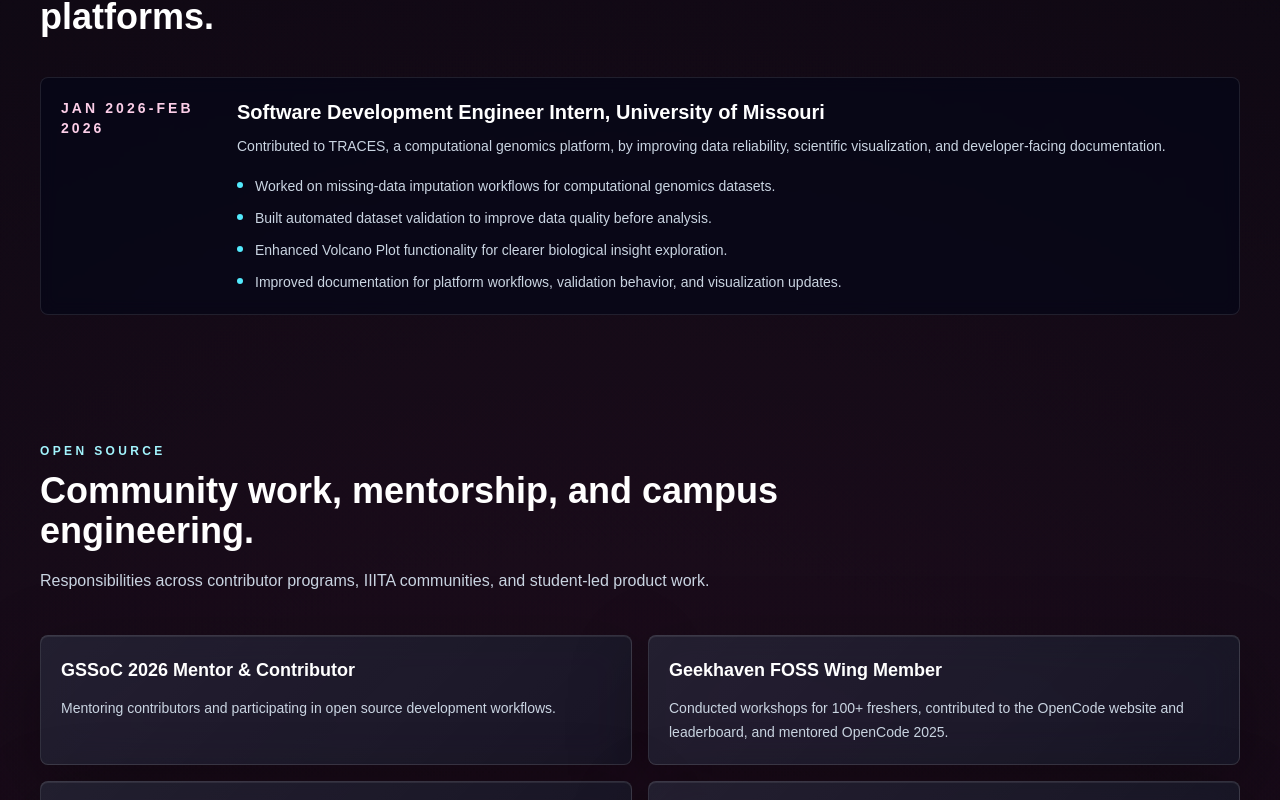
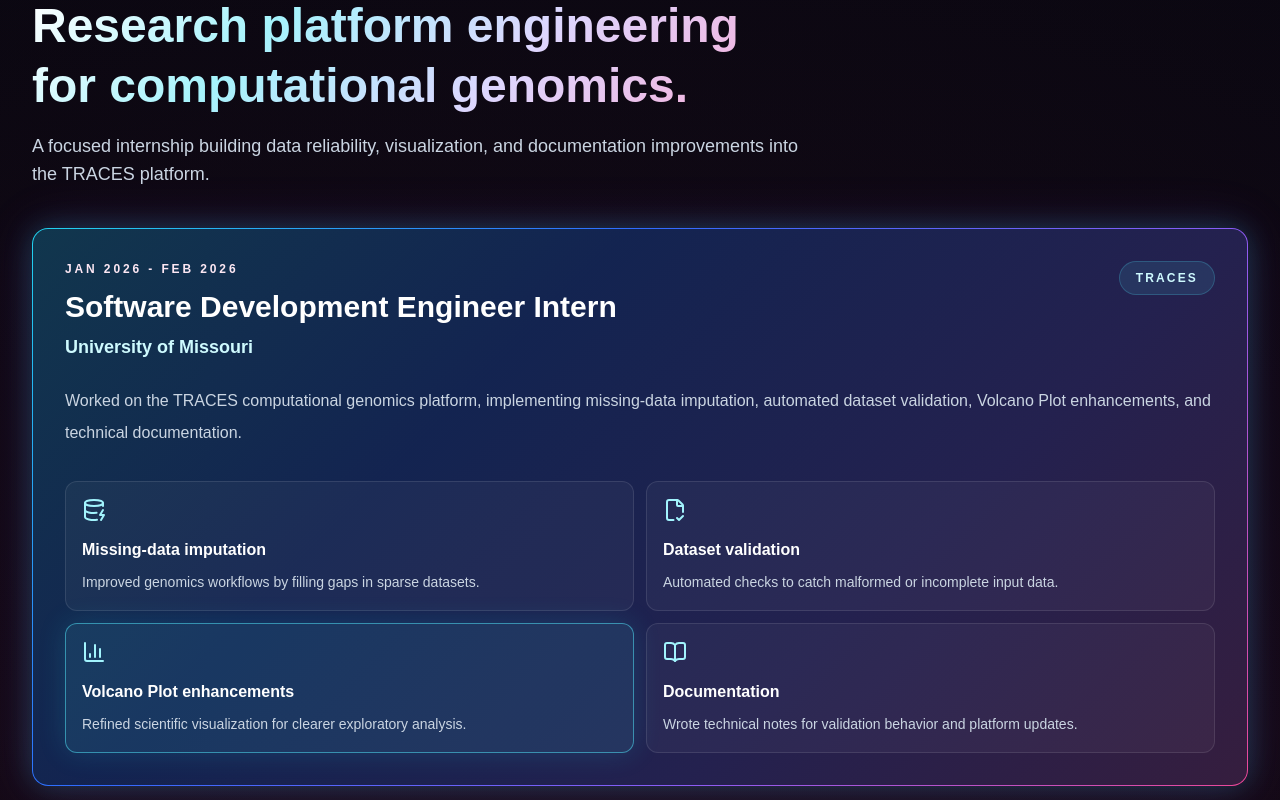
Before and after one commit to Suvanwita/Portfolio, a Next.js app in the folder Portfolio/: page / in a window 1280 px wide. Shown: the part 5460-6260 px from the top of the page. Built offline with nearby package versions, Linux system fonts and the light colour scheme.

Commit message:
experience section

```diff
--- a/Portfolio/app/page.tsx
+++ b/Portfolio/app/page.tsx
@@ -5,7 +5,7 @@
 import { CodingProfilesSection } from "@/components/sections/coding-profiles-section";
 import { ContactSection } from "@/components/sections/contact-section";
 import { EducationTimeline } from "@/components/sections/EducationTimeline";
-import { ExperienceSection } from "@/components/sections/experience-section";
+import { ExperienceSection } from "@/components/sections/ExperienceSection";
 import { Footer } from "@/components/sections/footer";
 import { HeroSection } from "@/components/sections/HeroSection";
 import { OpenSourceSection } from "@/components/sections/open-source-section";
--- /dev/null
+++ b/Portfolio/components/sections/ExperienceSection.tsx
@@ -0,0 +1,118 @@
+"use client";
+
+import { motion } from "framer-motion";
+import { BarChart3, BookOpen, DatabaseZap, FileCheck2 } from "lucide-react";
+import { useState } from "react";
+import { SectionHeading } from "@/components/ui/SectionHeading";
+import { cn } from "@/lib/utils";
+
+type FocusKey = "imputation" | "validation" | "volcano" | "docs";
+
+const focusCards = [
+  {
+    key: "imputation",
+    title: "Missing-data imputation",
+    description: "Improved genomics workflows by filling gaps in sparse datasets.",
+    icon: DatabaseZap,
+  },
+  {
+    key: "validation",
+    title: "Dataset validation",
+    description: "Automated checks to catch malformed or incomplete input data.",
+    icon: FileCheck2,
+  },
+  {
+    key: "volcano",
+    title: "Volcano Plot enhancements",
+    description: "Refined scientific visualization for clearer exploratory analysis.",
+    icon: BarChart3,
+  },
+  {
+    key: "docs",
+    title: "Documentation",
+    description: "Wrote technical notes for validation behavior and platform updates.",
+    icon: BookOpen,
+  },
+] satisfies Array<{
+  key: FocusKey;
+  title: string;
+  description: string;
+  icon: typeof DatabaseZap;
+}>;
+
+export function ExperienceSection() {
+  const [activeFocus, setActiveFocus] = useState<FocusKey>("volcano");
+
+  return (
+    <section id="experience" className="section-padding container-custom">
+      <motion.div
+        initial={{ opacity: 0, y: 24 }}
+        whileInView={{ opacity: 1, y: 0 }}
+        viewport={{ once: true, margin: "-100px" }}
+        transition={{ duration: 0.65, ease: [0.22, 1, 0.36, 1] }}
+      >
+        <SectionHeading
+          eyebrow="Experience"
+          title="Research platform engineering for computational genomics."
+          description="A focused internship building data reliability, visualization, and documentation improvements into the TRACES platform."
+        />
+      </motion.div>
+
+      <div className="mt-10">
+        <motion.article
+          className="glass-card neon-border rounded-2xl p-6 sm:p-8"
+          initial={{ opacity: 0, x: -24 }}
+          whileInView={{ opacity: 1, x: 0 }}
+          viewport={{ once: true, margin: "-100px" }}
+          transition={{ duration: 0.65, ease: [0.22, 1, 0.36, 1] }}
+        >
+          <div className="flex flex-col gap-4 sm:flex-row sm:items-start sm:justify-between">
+            <div>
+              <p className="text-xs font-bold uppercase tracking-[0.24em] text-pink-100">
+                Jan 2026 - Feb 2026
+              </p>
+              <h3 className="mt-3 text-3xl font-black text-white">Software Development Engineer Intern</h3>
+              <p className="mt-2 text-lg font-bold text-cyan-100">University of Missouri</p>
+            </div>
+            <span className="rounded-full border border-cyan-300/20 bg-cyan-300/10 px-4 py-2 text-xs font-black uppercase tracking-[0.18em] text-cyan-100">
+              TRACES
+            </span>
+          </div>
+
+          <p className="mt-6 text-base leading-8 text-slate-300">
+            Worked on the TRACES computational genomics platform, implementing missing-data
+            imputation, automated dataset validation, Volcano Plot enhancements, and technical
+            documentation.
+          </p>
+
+          <div className="mt-8 grid gap-3 sm:grid-cols-2">
+            {focusCards.map((card, index) => (
+              <motion.button
+                key={card.key}
+                type="button"
+                onMouseEnter={() => setActiveFocus(card.key)}
+                onFocus={() => setActiveFocus(card.key)}
+                onClick={() => setActiveFocus(card.key)}
+                className={cn(
+                  "group rounded-xl border p-4 text-left transition",
+                  activeFocus === card.key
+                    ? "border-cyan-300/50 bg-cyan-300/10 shadow-[0_0_28px_rgba(34,211,238,0.16)]"
+                    : "border-white/10 bg-white/[0.04] hover:border-white/20 hover:bg-white/[0.07]",
+                )}
+                initial={{ opacity: 0, y: 18 }}
+                whileInView={{ opacity: 1, y: 0 }}
+                viewport={{ once: true, margin: "-100px" }}
+                transition={{ duration: 0.45, delay: index * 0.06 }}
+                whileHover={{ y: -4 }}
+              >
+                <card.icon className="h-6 w-6 text-cyan-200" aria-hidden="true" />
+                <h4 className="mt-4 text-base font-black text-white">{card.title}</h4>
+                <p className="mt-2 text-sm leading-6 text-slate-300">{card.description}</p>
+              </motion.button>
+            ))}
+          </div>
+        </motion.article>
+      </div>
+    </section>
+  );
+}
```
